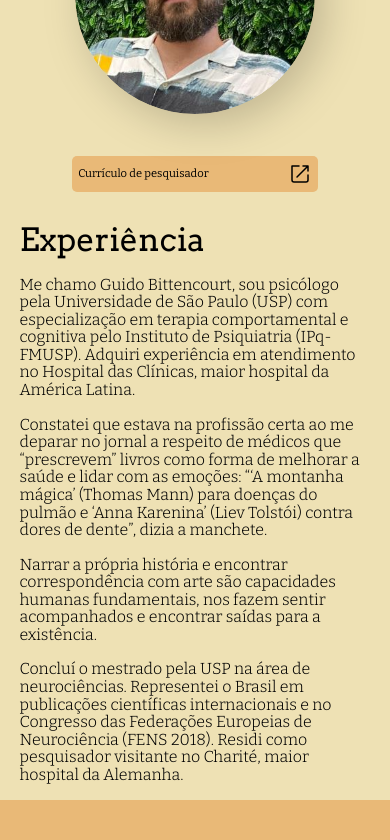
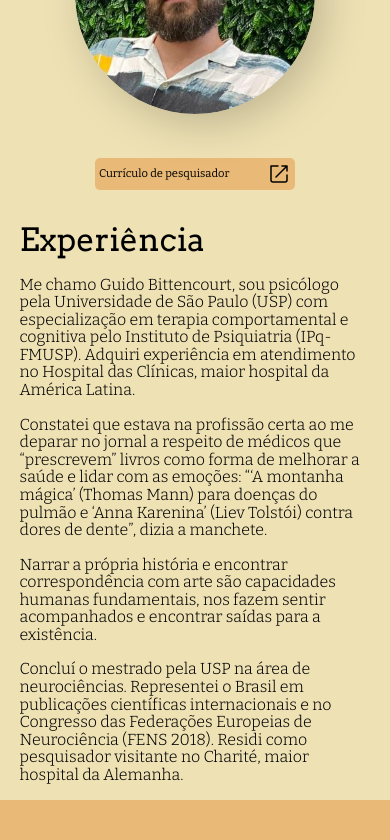
Before and after one commit to satyrmont/gbPsi, a React (Vite) app: page / in a window 390 px wide. Shown: the part 1340-2180 px from the top of the page. Built offline with nearby package versions, Linux system fonts and the light colour scheme; a web font is replaced by a local one.

Commit message:
cv link button mobile fix WIP. contact section layout mobile fix.

```diff
--- a/src/pages/2-Experiencia.page.jsx
+++ b/src/pages/2-Experiencia.page.jsx
@@ -145,8 +145,9 @@ const Links = styled.div`
 
   display: flex;
   flex-direction: column;
-  justify-content: space-around;
-
+  justify-content: center;
+  align-items: center;
+  /* background-color: green; */
   @media (max-width: 768px) {
     width: 70%;
   }
@@ -165,7 +166,7 @@ const LinkButton = styled.button`
   flex-direction: row;
   align-items: center;
   justify-content: space-between;
-  padding: 6px;
+  padding: 4px;
   background-color: var(--color_1);
 
   &:hover {
@@ -175,6 +176,10 @@ const LinkButton = styled.button`
 
   h2 {
     text-align: start;
+  }
+  @media (max-width: 768px) {
+    width: 200px;
+    padding: 4px;
   }
 `;
 
@@ -196,23 +201,6 @@ const Portrait = styled.img`
   object-fit: cover;
   object-position: center;
   border-radius: 50%;
-`;
-
-const Publicacoes = styled.div`
-  display: inline flex;
-  display: flex;
-  flex-direction: row;
-  align-items: center;
-  justify-content: space-between;
-  div {
-    display: flex;
-    flex-direction: row;
-    align-items: center;
-    justify-content: end;
-    & {
-      gap: 20px;
-    }
-  }
 `;
 
 const StyledIcon = styled.svg`
--- a/src/pages/3-ComoFunciona.page.jsx
+++ b/src/pages/3-ComoFunciona.page.jsx
@@ -167,10 +167,6 @@ const SectionText_Metodo = styled(SectionText)`
 const Title_Metodo = styled(Title)`
   font-size: calc(var(--title-font-size) * var(--title-small-factor));
   overflow-wrap: break-word;
-
-  @media (max-width: 768px) {
-    font-size: calc(var(--title-font-size) * 0.6);
-  }
 `;
 
 export default ComoFunciona;
--- a/src/pages/4-QueEsperar.page.jsx
+++ b/src/pages/4-QueEsperar.page.jsx
@@ -159,6 +159,7 @@ const Card = styled.div`
 
   @media (max-width: 768px) {
     width: 100%;
+    height: 100px;
   }
 `;
 export default QueEsperar;
--- a/src/pages/6-Contato.page.jsx
+++ b/src/pages/6-Contato.page.jsx
@@ -136,12 +136,16 @@ const AddressText = styled.div`
 
   @media (max-width: 768px) {
     width: 100dvw;
+    flex-direction: row;
   }
 `;
 
 const Section_Map = styled.div`
   width: 100%;
-  /* height: 100%; */
+  @media (max-width: 768px) {
+    width: 100dvw;
+    height: 500px;
+  }
 `;
 
 const Endereco = styled.div`
```
